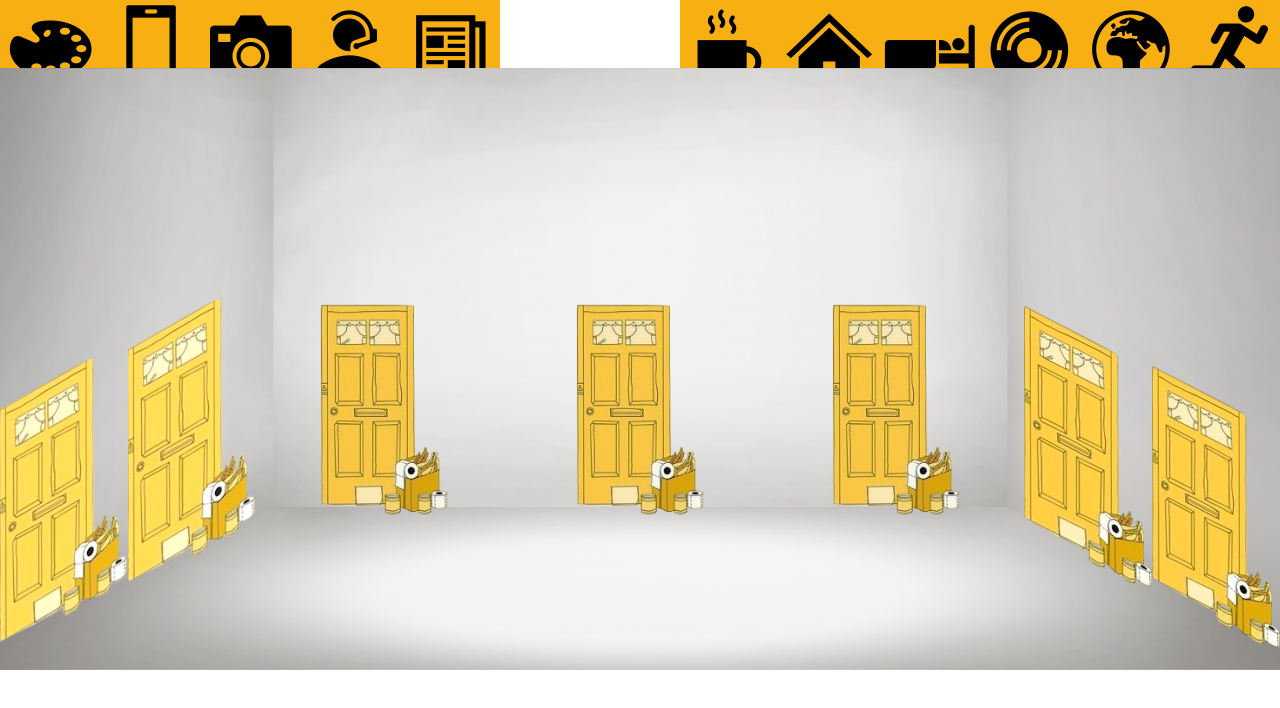
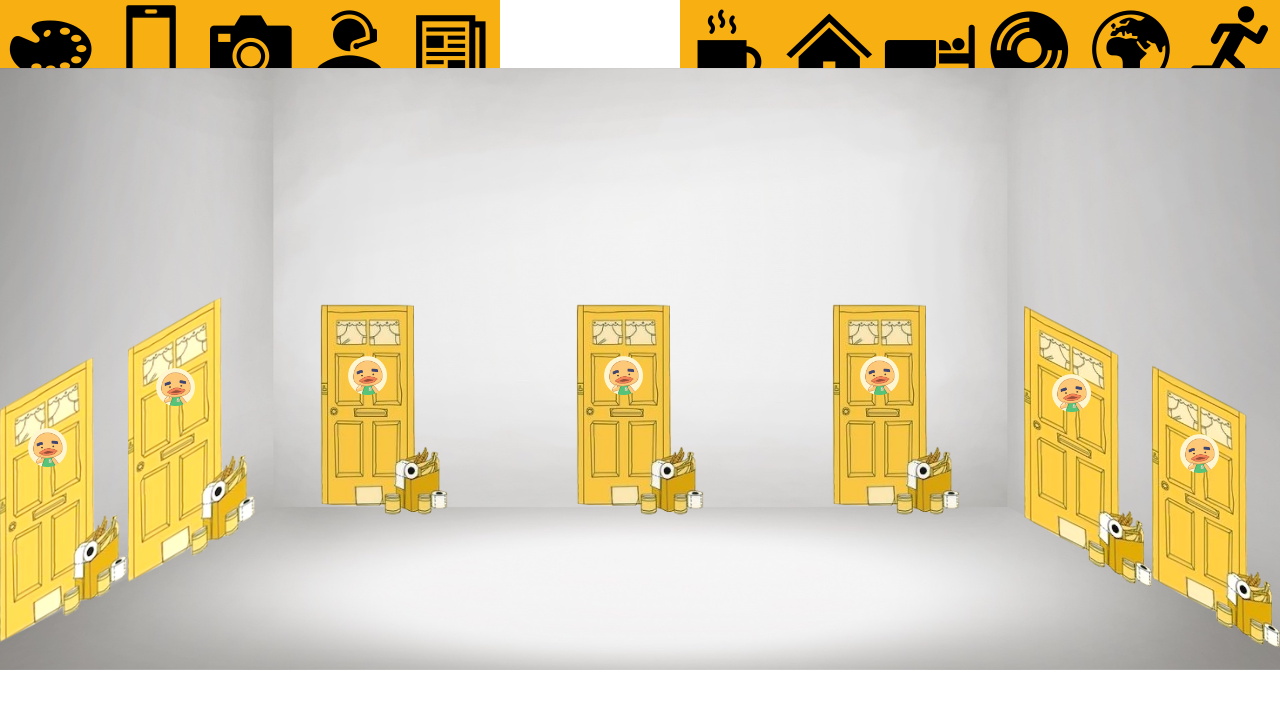
Before and after one commit to fannyho0923/seven, a Vue app in the folder cm-project/: page /publicArea in a window 1280 px wide. Shown: the top 708 px of the page. Built offline with nearby package versions, Linux system fonts and the light colour scheme.

Commit message:
門上頭像框

```diff
--- a/cm-project/src/components/Room.vue
+++ b/cm-project/src/components/Room.vue
@@ -7,6 +7,15 @@
       width="147"
       height="328"
     />
+    <div class="circle">
+      <img
+        class="img__avatar img-resp"
+        :src="doors.img"
+        alt="avatar"
+        width="100"
+        height="100"
+      />
+    </div>
   </div>
 </template>
 
@@ -29,6 +38,18 @@ export default {
 .img {
   max-width: 100%;
   width: 100%;
+}
+.circle {
+  position: absolute;
+  max-width: 50px;
+  max-height: 50px;
+  min-width: 5px;
+  min-height: 5px;
+  width: 3vw;
+  height: 3vw;
+  border-radius: 50%;
+  left: 22%;
+  top: 25%;
 }
 .door1 {
   left: 0;
--- a/cm-project/src/views/PublicArea.vue
+++ b/cm-project/src/views/PublicArea.vue
@@ -23,13 +23,41 @@ export default {
     return {
       data: {},
       doors: [
-        { name: "door1", src: "../../static/imgs/doorSkewL.png" },
-        { name: "door2", src: "../../static/imgs/doorSkewL.png" },
-        { name: "door3", src: "../../static/imgs/door.png" },
-        { name: "door4", src: "../../static/imgs/door.png" },
-        { name: "door5", src: "../../static/imgs/door.png" },
-        { name: "door6", src: "../../static/imgs/doorSkewR.png" },
-        { name: "door7", src: "../../static/imgs/doorSkewR.png" }
+        {
+          name: "door1",
+          src: "../../static/imgs/doorSkewL.png",
+          img: "../../static/imgs/avatar.png"
+        },
+        {
+          name: "door2",
+          src: "../../static/imgs/doorSkewL.png",
+          img: "../../static/imgs/avatar.png"
+        },
+        {
+          name: "door3",
+          src: "../../static/imgs/door.png",
+          img: "../../static/imgs/avatar.png"
+        },
+        {
+          name: "door4",
+          src: "../../static/imgs/door.png",
+          img: "../../static/imgs/avatar.png"
+        },
+        {
+          name: "door5",
+          src: "../../static/imgs/door.png",
+          img: "../../static/imgs/avatar.png"
+        },
+        {
+          name: "door6",
+          src: "../../static/imgs/doorSkewR.png",
+          img: "../../static/imgs/avatar.png"
+        },
+        {
+          name: "door7",
+          src: "../../static/imgs/doorSkewR.png",
+          img: "../../static/imgs/avatar.png"
+        }
       ]
     };
   },
```
Also changed, not shown: cm-project/static/imgs/avatar.png (added).
